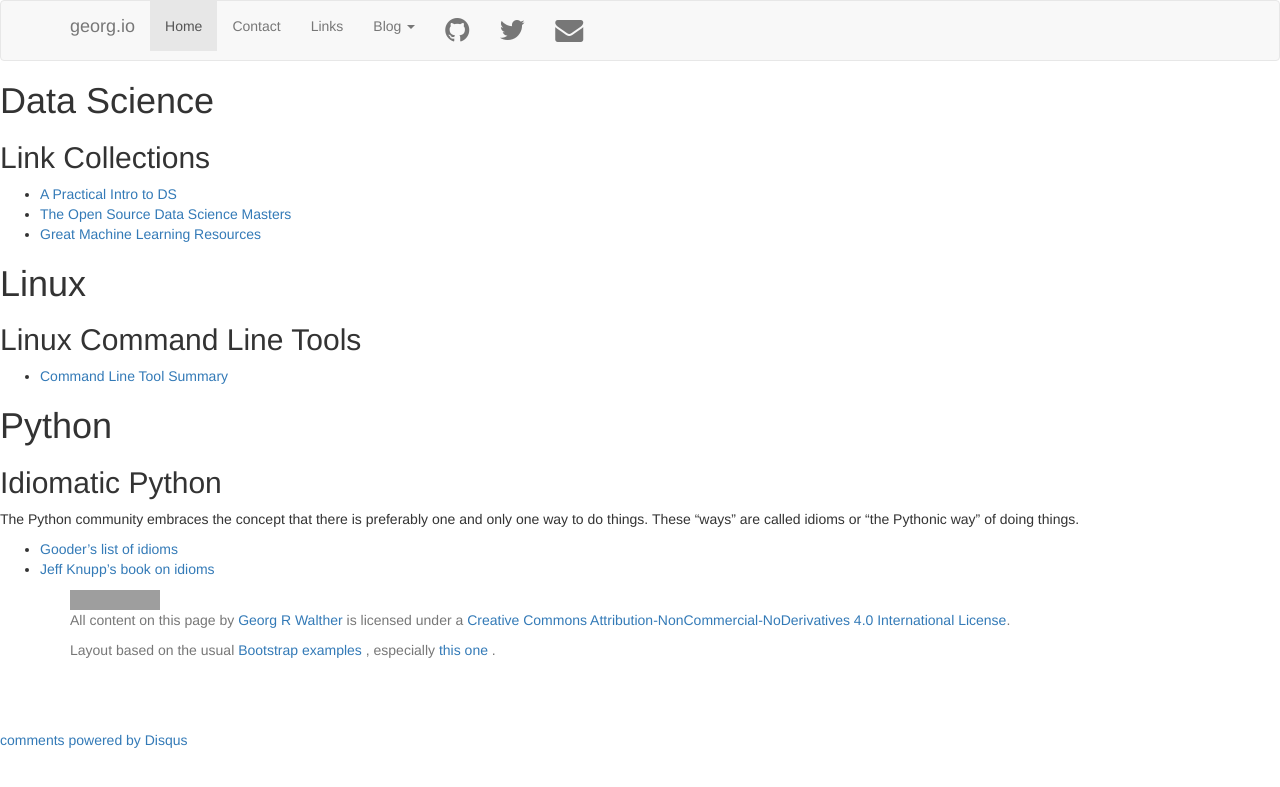
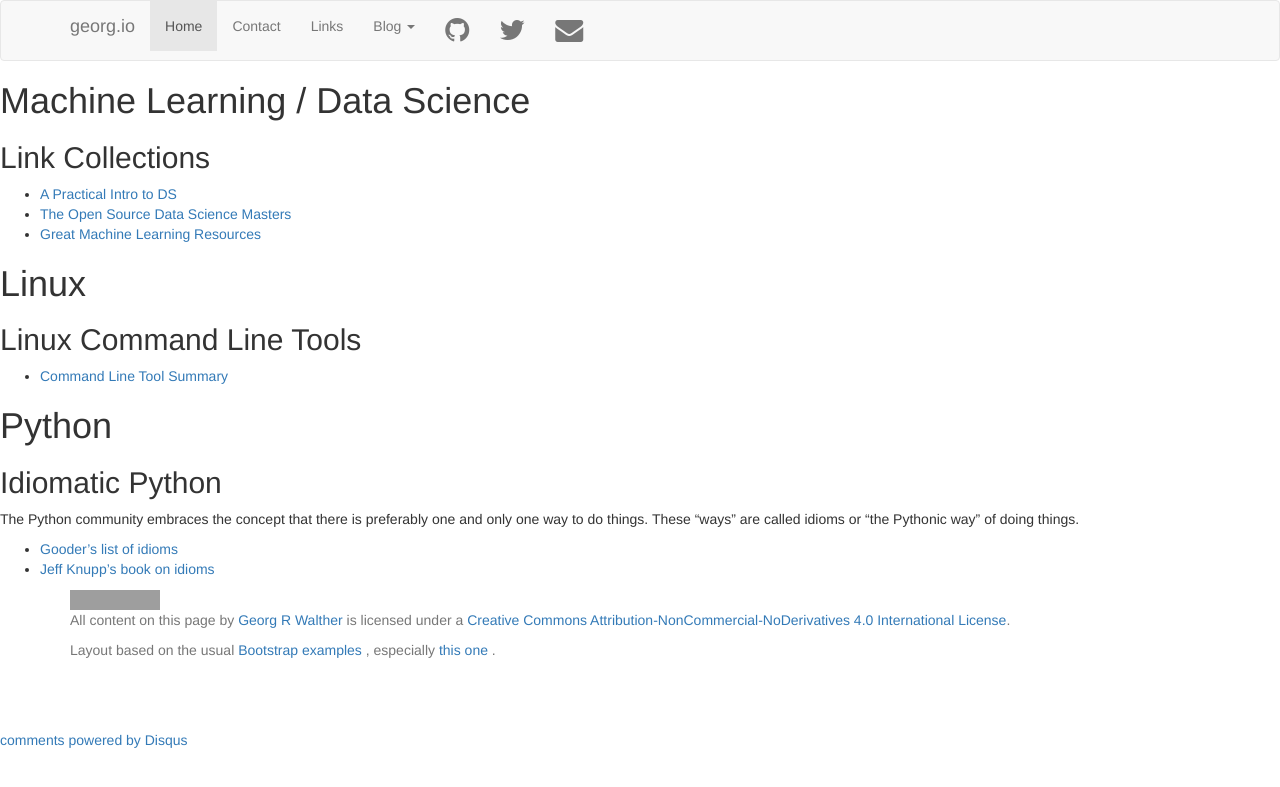
Before and after one commit to waltherg/backup.waltherg.github.io, a Jekyll site: the page built from links/index.md, in a window 1280 px wide. Shown: the top 787 px of the page. Built offline with Jekyll 4.4.1, drawn with Linux system fonts in a browser that asks for light colours; nearby versions of some CDN libraries; comment, search, counter and statistics services are not loaded; grey boxes are pictures that could not be loaded.

Commit message:
update heading

```diff
--- a/links/index.md
+++ b/links/index.md
@@ -3,7 +3,7 @@ layout: default
 title: georg.io Links
 ---
 
-# Data Science
+# Machine Learning / Data Science
 
 ## Link Collections
 - [A Practical Intro to DS](http://www.zipfianacademy.com/blog/post/46864003608/a-practical-intro-to-data-science)
```
